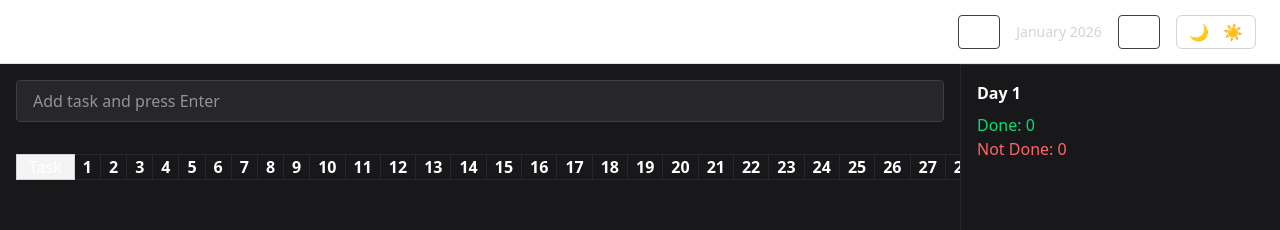
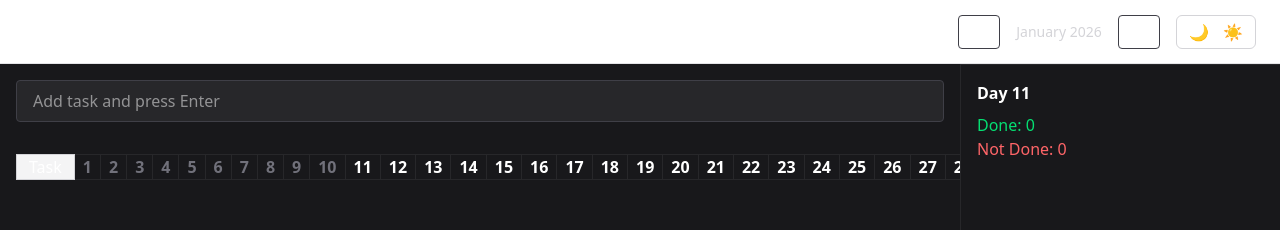
Before and after one commit to AMANTRIPATHI12/Habbit-Tracker, a React app: page / in a window 1280 px wide. Shown: the top 230 px of the page. Built offline with nearby package versions, Linux system fonts and the light colour scheme; the HTML template or start-up script is replaced by a standard one.

Commit message:
Some features has been updated

```diff
--- a/src/App.jsx
+++ b/src/App.jsx
@@ -17,6 +17,23 @@ export default function App() {
   const [theme, setTheme] = useState(
     localStorage.getItem("theme") || "dark"
   )
+  const today = new Date()
+  const isCurrentMonth =
+    today.getFullYear() === currentDate.getFullYear() &&
+    today.getMonth() === currentDate.getMonth()
+
+  const startDay = isCurrentMonth ? today.getDate() : 1
+
+
+  useEffect(() => {
+    const today = new Date()
+
+    const isCurrentMonth =
+      today.getFullYear() === currentDate.getFullYear() &&
+      today.getMonth() === currentDate.getMonth()
+
+    setSelectedDay(isCurrentMonth ? today.getDate() : 1)
+  }, [currentDate])
 
 
   useEffect(() => {
@@ -94,6 +111,7 @@ export default function App() {
             daysInMonth={daysInMonth}
             setSelectedDay={setSelectedDay}
             onDeleteTask={deleteTask}
+            startDay={startDay}
           />
 
           {/* 🔥 ProgressGraph AT BOTTOM OF TASKS */}
@@ -111,6 +129,7 @@ export default function App() {
           tasks={tasks}
           tracker={tracker}
           selectedDay={selectedDay}
+          startDay={startDay}
         />
       </main>
     </div>
--- a/src/components/StatsPanel.jsx
+++ b/src/components/StatsPanel.jsx
@@ -2,13 +2,26 @@ export default function StatsPanel({
   tasks,
   tracker,
   selectedDay,
+  startDay,
 }) {
+  // If day is before tracking started
+  if (selectedDay < startDay) {
+    return (
+      <section className="w-full md:w-80 p-4 border-t md:border-l border-zinc-800">
+        <h2 className="font-semibold mb-2">Day {selectedDay}</h2>
+        <p className="text-zinc-400 text-sm">
+          Tracking not started for this day
+        </p>
+      </section>
+    )
+  }
+
   const done = Object.values(tracker[selectedDay] || {}).filter(Boolean).length
-  const notDone = tasks.length - done
+  const notDone = Math.max(tasks.length - done, 0)
 
   return (
     <section className="w-full md:w-80 p-4 border-t md:border-l border-zinc-800">
-      <h2 className="font-semibold mb-2">Day {selectedDay}</h2>
+      <h2 className="font-semibold mb-2">Day {startDay}</h2>
 
       <p className="text-green-400">Done: {done}</p>
       <p className="text-red-400">Not Done: {notDone}</p>
--- a/src/components/TrackerGrid.jsx
+++ b/src/components/TrackerGrid.jsx
@@ -5,6 +5,7 @@ export default function TrackerGrid({
   daysInMonth,
   setSelectedDay,
   onDeleteTask,
+  startDay,
 }) {
   function toggle(taskId, day) {
     setTracker(prev => ({
@@ -33,8 +34,10 @@ export default function TrackerGrid({
             {Array.from({ length: daysInMonth }, (_, i) => (
               <th
                 key={i}
-                className="border border-zinc-800 px-2 cursor-pointer"
-                onClick={() => setSelectedDay(i + 1)}
+                className={`border border-zinc-800 px-2 cursor-pointer ${
+                  i + 1 < startDay ? "text-zinc-500 cursor-not-allowed" : ""
+                }`}
+                onClick={() => i + 1 >= startDay && setSelectedDay(i + 1)}
               >
                 {i + 1}
               </th>
@@ -65,15 +68,21 @@ export default function TrackerGrid({
 
               {Array.from({ length: daysInMonth }, (_, i) => {
                 const day = i + 1
+                const disabled = day < startDay
+
                 return (
                   <td
                     key={day}
-                    className="border border-zinc-800 text-center"
+                    className={`border border-zinc-800 text-center ${
+                      disabled ? "bg-zinc-800/40" : ""
+                    }`}
                   >
                     <input
                       type="checkbox"
+                      disabled={disabled}
                       checked={tracker[day]?.[task.id] || false}
                       onChange={() => toggle(task.id, day)}
+                      className={disabled ? "opacity-40 cursor-not-allowed" : ""}
                     />
                   </td>
                 )
```
